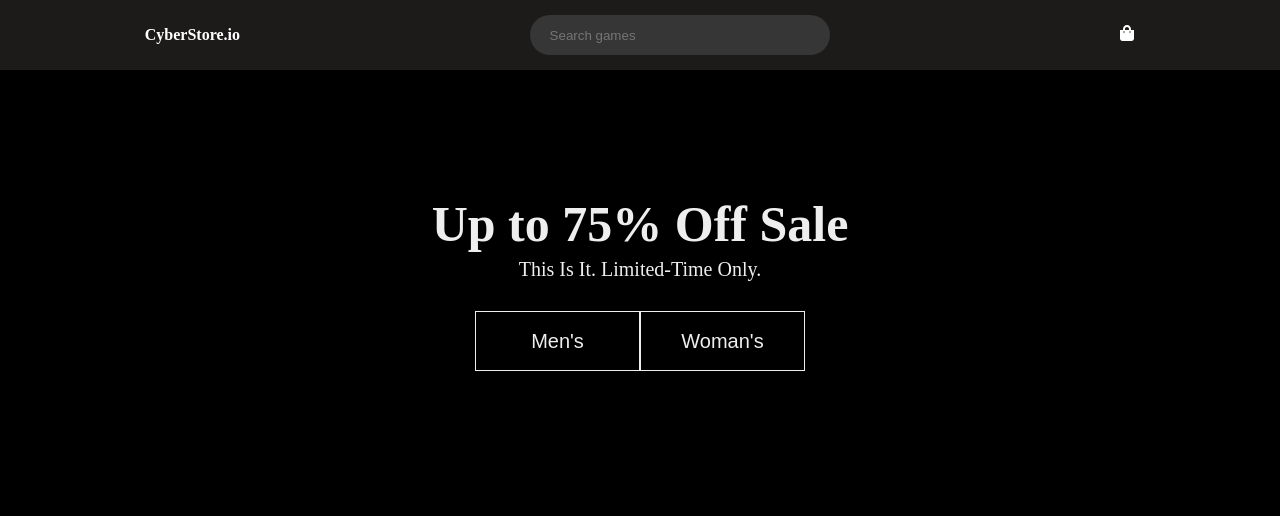
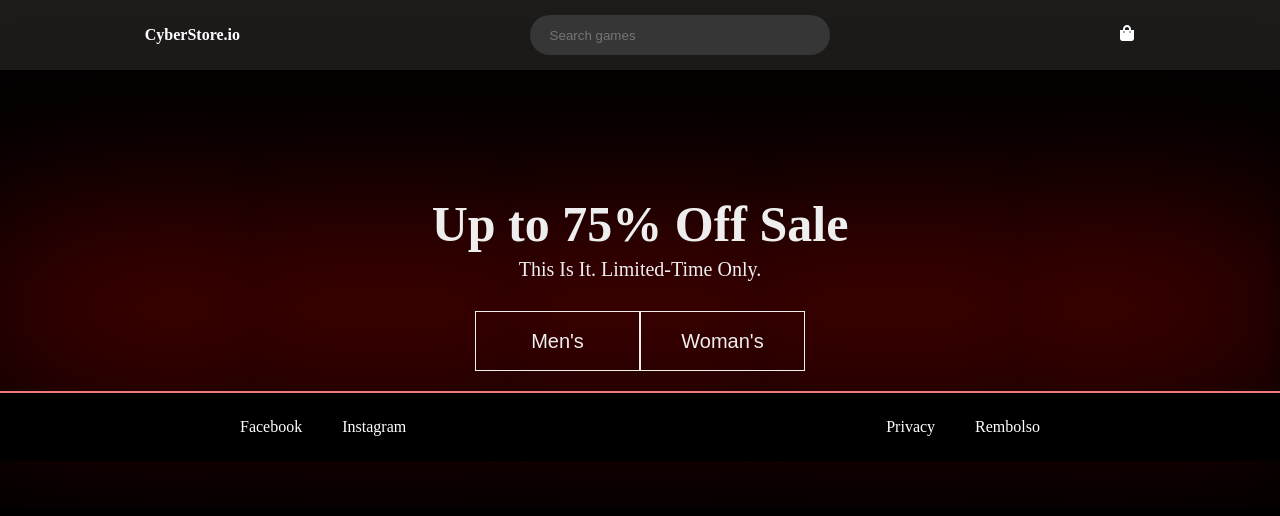
Before and after one commit to cutioluis/store-hooks, a React app: page / in a window 1280 px wide. Shown: the top 516 px of the page. Built offline with nearby package versions, Linux system fonts and the light colour scheme.

Commit message:
ADD footer section

```diff
--- a/public/index.html
+++ b/public/index.html
@@ -4,7 +4,7 @@
     <meta charset="UTF-8">
     <meta http-equiv="X-UA-Compatible" content="IE=edge">
     <meta name="viewport" content="width=device-width, initial-scale=1.0">
-    <title>Store - Merch Oficial Store Sell Online</title>
+    <title>Cyber Store Games</title>
 </head>
 <body>
     <div id="app"></div>
--- /dev/null
+++ b/src/components/Footer/Footer.css
@@ -0,0 +1,18 @@
+.footer {
+    border-top: 2px solid rgb(238, 122, 122);
+    display: flex;
+    flex-wrap: wrap;
+    justify-content: space-around;
+    height: 70px;
+    align-items: center;
+    color: var(--cyber-white);
+    box-shadow: -4px -118px 188px 30px rgba(205, 0, 0, 0.5);
+}
+
+.footer ul {
+    display: flex;
+}
+
+.footer ul li {
+    margin: 0 20px;
+}
--- /dev/null
+++ b/src/components/Footer/Footer.js
@@ -0,0 +1,19 @@
+import React from 'react';
+import './Footer.css'
+
+const Footer = () => {
+    return (
+        <footer className="footer">
+            <ul>
+                <li>Facebook</li>
+                <li>Instagram</li>
+            </ul>
+            <ul>
+                <li>Privacy</li>
+                <li>Rembolso</li>
+            </ul>
+        </footer>
+    );
+};
+
+export default Footer;
--- a/src/components/Home/Nav/Nav.css
+++ b/src/components/Nav/Nav.css
@@ -1,7 +1,7 @@
 .navigation {
   height: 70px;
   align-items: center;
-  color: var(--cyber-text-color);
+  color: var(--cyber-white);
   background: var(--cyber-nav-color);
   display: flex;
   justify-content: space-around;
--- a/src/container/Home/Home.css
+++ b/src/container/Home/Home.css
@@ -2,9 +2,9 @@
     --cyber-nav-color: rgb(29, 26, 26);
     --cyber-nav-color-place: rgb(54, 54, 54);
 
-    --cyber-text-color: rgb(255, 255, 255);
+    --cyber-white: rgb(255, 255, 255);
     --cyber-text-color-primary: rgb(216, 216, 216);
-    --cyber-btn: #ff0000;
+    --cyber-red: #ff0000;
 }
 
 * {
--- a/src/container/Home/Home.js
+++ b/src/container/Home/Home.js
@@ -2,7 +2,9 @@ import React from 'react';
 import './Home.css'
 
 import Header from '../../components/Home/Header/Header'
-import Nav from '../../components/Home/Nav/Nav'
+import Nav from '../../components/Nav/Nav'
+import Footer from '../../components/Footer/Footer'
+
 
 
 const Home = () => {
@@ -10,6 +12,7 @@ const Home = () => {
         <div className>
             <Nav />
             <Header />
+            <Footer />
         </div>
     );
 };
```
Also changed, not shown: src/components/Nav/Nav.js (renamed from src/components/Home/Nav/Nav.js).
